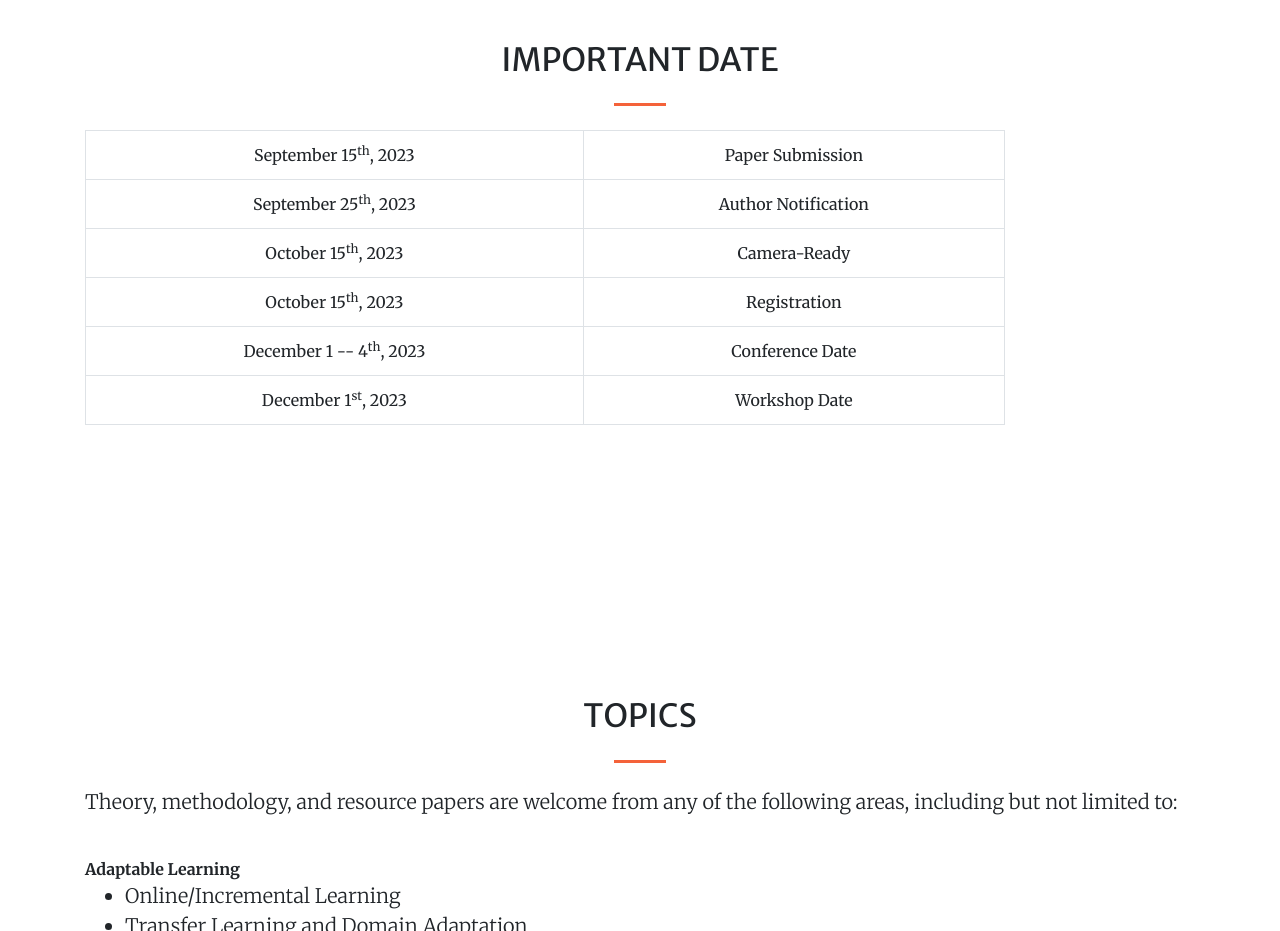
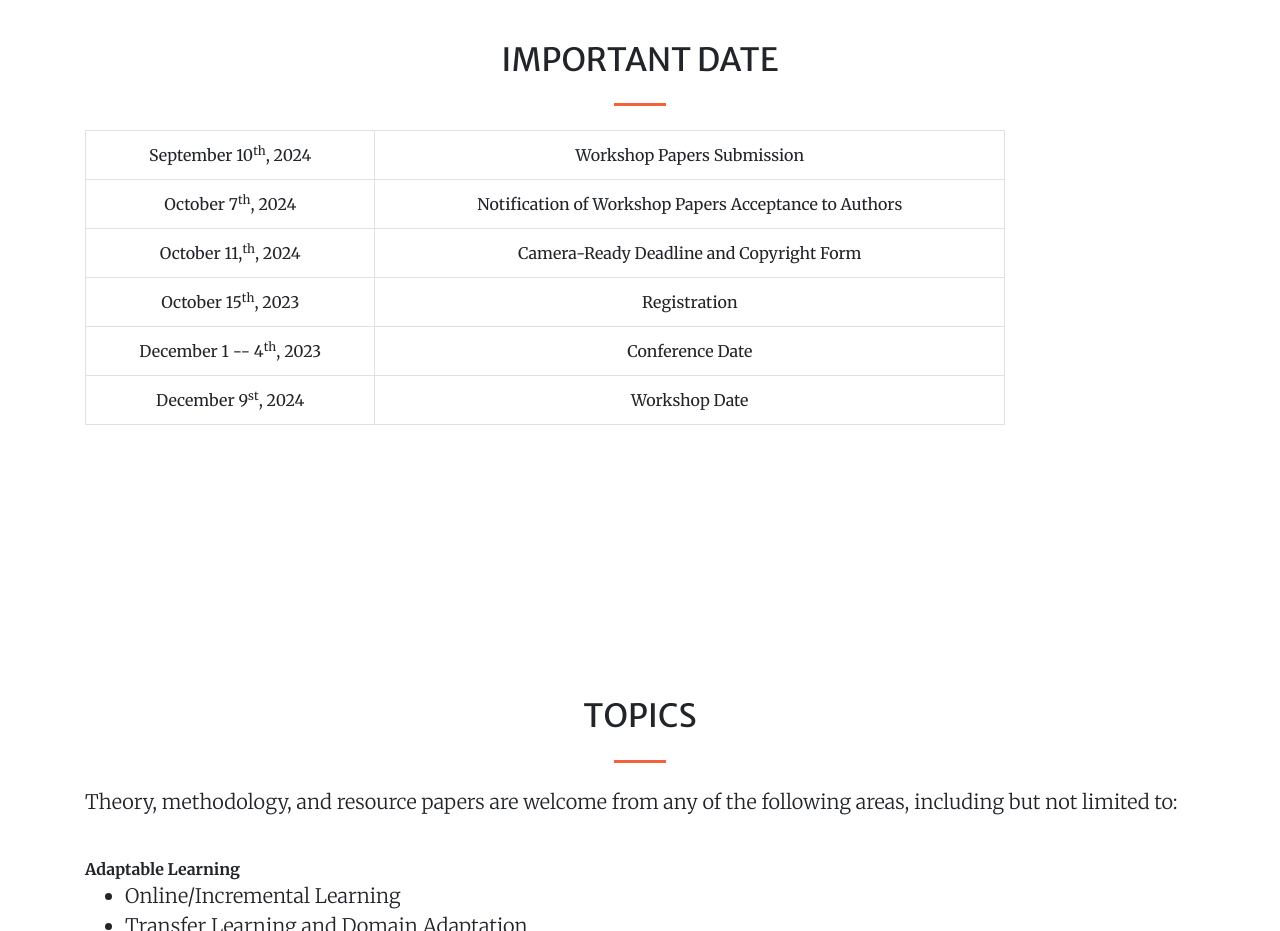
Before and after one commit to arrl-icdm/arrl2025, a website: page index.html in a window 1280 px wide. Shown: the part 1760-2691 px from the top of the page. Drawn offline with nearby package versions, Linux system fonts and the light colour scheme.

Commit message:
Update index.html

```diff
--- a/index.html
+++ b/index.html
@@ -129,16 +129,16 @@
                     <table class="table table-bordered table-hover white">
                         <tbody>
                             <tr>
-                                <td>September 15<sup>th</sup>, 2023 </td>
-                                <td>Paper Submission</td>
+                                <td>September 10<sup>th</sup>, 2024 </td>
+                                <td>Workshop Papers Submission</td>
                             </tr>
                             <tr>
-                                <td>September 25<sup>th</sup>, 2023 </td>
-                                <td>Author Notification</td>
+                                <td>October 7<sup>th</sup>, 2024 </td>
+                                <td>Notification of Workshop Papers Acceptance to Authors</td>
                             </tr>
                             <tr>
-                                <td>October 15<sup>th</sup>, 2023 </td>
-                                <td>Camera-Ready</td>
+                                <td>October 11,<sup>th</sup>, 2024 </td>
+                                <td>Camera-Ready Deadline and Copyright Form</td>
                             </tr>
                             <tr>
                                 <td>October 15<sup>th</sup>, 2023 </td>
@@ -149,7 +149,7 @@
                                 <td>Conference Date</td>
                             </tr>
                             <tr>
-                                <td>December 1<sup>st</sup>, 2023 </td>
+                                <td>December 9<sup>st</sup>, 2024 </td>
                                 <td>Workshop Date</td>
                             </tr>
 
```
